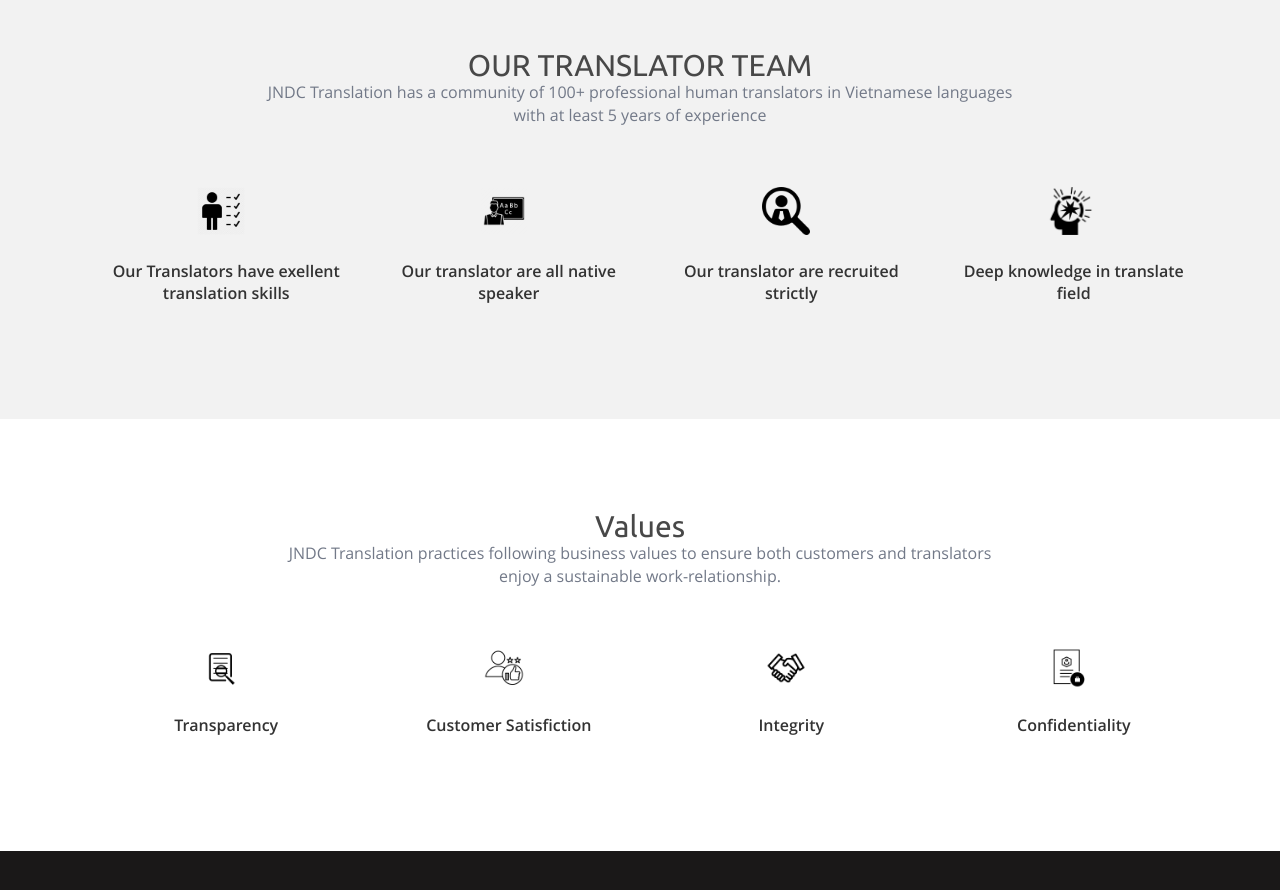
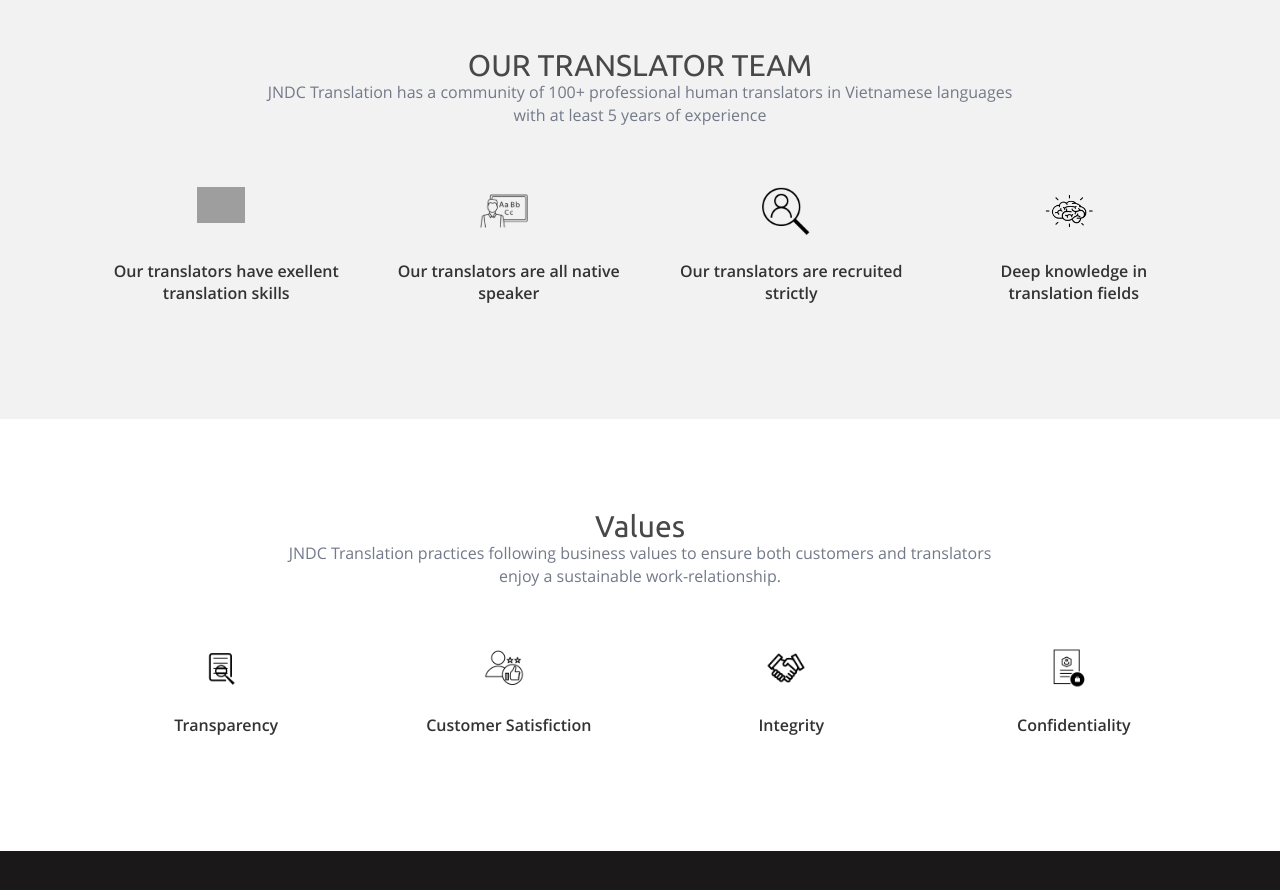
Before and after one commit to jndctranslation/landing_page, a Jekyll site: the page built from pages/about.md, in a window 1280 px wide and 900 px high, scrolled down 2329 px. Shown: the top 890 px of the window. Built offline with Jekyll 4.4.1, drawn with Linux system fonts in a browser that asks for light colours; grey boxes are pictures that could not be loaded.

Commit message:
Update Website Pages “about_page_information”

```diff
--- a/_data/pages/about.yml
+++ b/_data/pages/about.yml
@@ -69,19 +69,18 @@
   background_image: ''
   color_overlay: 'rgba(50, 50, 50, 0)'
   items:
-    - icon: >-
-        /assets/images/upload/kissclipart-skills-icon-transparent-clipart-computer-icons-ski-2b534be31097f804.png
+    - icon: /assets/images/upload/skills-icon-png-3.png
       text: ''
-      title: Our Translators have exellent translation skills
-    - icon: /assets/images/upload/23614102untitled-3-512.png
+      title: Our translators have exellent translation skills
+    - icon: /assets/images/upload/23111256untitled-3-512.png
       text: ''
-      title: Our translator are all native speaker
-    - icon: /assets/images/upload/recruitment-icon-30.png
+      title: Our translators are all native speaker
+    - icon: /assets/images/upload/recruit_734177.png
       text: ''
-      title: Our translator are recruited strictly
-    - icon: /assets/images/upload/35083-200.png
+      title: Our translators are recruited strictly
+    - icon: /assets/images/upload/knowledge-icon-20.png
       text: ''
-      title: Deep knowledge in translate field
+      title: Deep knowledge in translation fields
   text: >-
     JNDC Translation has a community of 100+ professional human translators in
     Vietnamese languages <br/>with at least 5 years of experience
```
